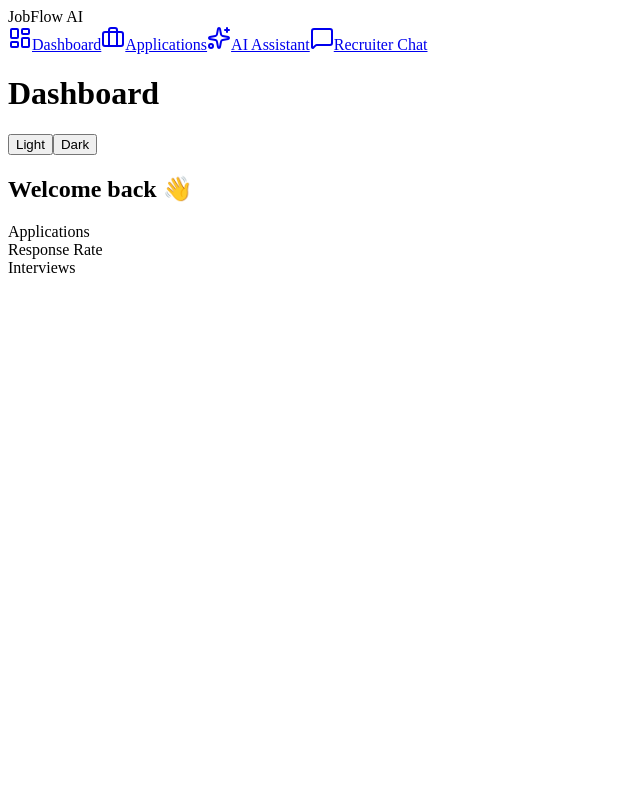
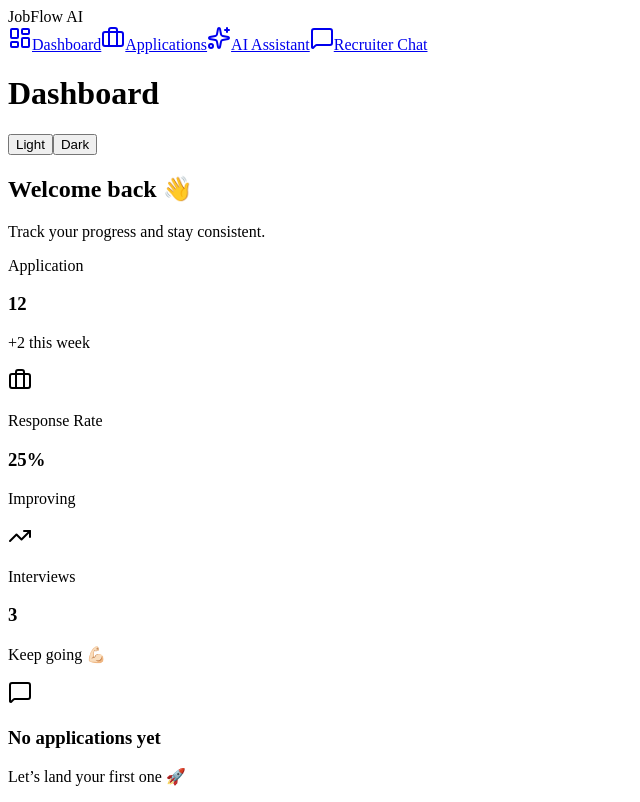
Before and after one commit to lalman-dev/jobflow-ai, a Next.js app: page /dashboard in a window 1280 px wide. Shown: the whole page, without its empty margins (0-640 px from the left). Built offline with nearby package versions, Linux system fonts and the light colour scheme.

Commit message:
feat(dashboard): implement stats section and empty state UI

```diff
--- a/src/app/(dashboard)/dashboard/page.tsx
+++ b/src/app/(dashboard)/dashboard/page.tsx
@@ -1,13 +1,51 @@
+import { StatsCard } from "@/src/components/shared/stats-cards";
+import { Briefcase, TrendingUp, MessageSquare } from "lucide-react";
+
 export default function DashboardPage() {
+  const hasData = false;
   return (
-    <div className="space-y-6">
-      <h2 className="text-2xl font-bold">Welcome back 👋</h2>
-
-      <div className="grid grid-cols-3 gap-4">
-        <div className="rounded-xl border p-4">Applications</div>
-        <div className="rounded-xl border p-4">Response Rate</div>
-        <div className="rounded-xl border p-4">Interviews</div>
+    <div className="space-y-8">
+      {/* Header */}
+      <div>
+        <h2 className="text-2xl font-bold tracking-tight">Welcome back 👋</h2>
+        <p className="text-muted-foreground">
+          Track your progress and stay consistent.
+        </p>
       </div>
+      {/* Stats */}
+      <div className="grid gap-4 md:grid-cols-3">
+        <StatsCard
+          title="Application"
+          value="12"
+          icon={Briefcase}
+          description="+2 this week"
+        />
+        <StatsCard
+          title="Response Rate"
+          value="25%"
+          icon={TrendingUp}
+          description="Improving"
+        />
+        <StatsCard
+          title="Interviews"
+          value="3"
+          icon={MessageSquare}
+          description="Keep going 💪🏻"
+        />
+      </div>
+      {/* Main section */}
+      {!hasData ? (
+        <div className="flex flex-col items-center justify-center rounded-2xl border border-dashed p-12 text-center">
+          <h3 className="text-lg font-semibold">No applications yet</h3>
+          <p className="text-muted-foreground mt-2">
+            Let’s land your first one 🚀
+          </p>
+        </div>
+      ) : (
+        <div className="rounded-2xl border p-6">
+          Activity / charts will go here
+        </div>
+      )}
     </div>
   );
 }
```
